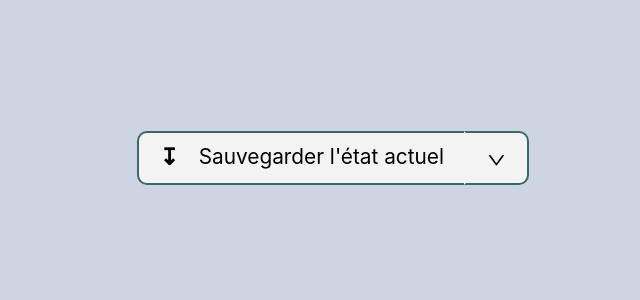
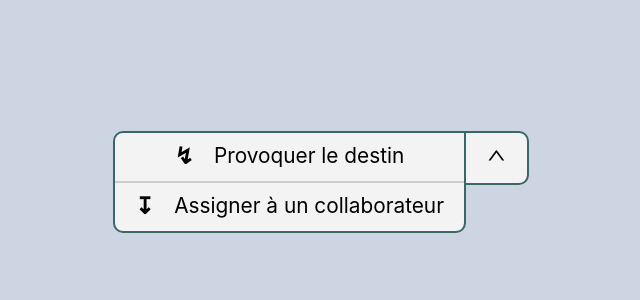
Before and after one commit to davidgolay/myComponent, a Next.js app: page / in a window 1280 px wide. Shown: the top 300 px of the page, without its empty margins (629-1269 px from the left). Built offline with nearby package versions, Linux system fonts and the light colour scheme.

Commit message:
started animation states

```diff
--- a/components/Formatters/SplitButton/SplitButton.js
+++ b/components/Formatters/SplitButton/SplitButton.js
@@ -6,9 +6,12 @@ import styles from "./customSplitButton.module.scss"
 
 const SplitButton = (props) => {
 
-    const [isUnfold, setIsUnfold] = useState(false);
+    /**
+     * Is split button state is opened/unfold or closed
+     */
+    const [isUnfold, setIsUnfold] = useState(true); //
     const [finalOptions, setFinalOptions] = useState([]);
-    const [totalOptions, setTotalOptions] = useState(0);
+    const [totalOptions, setTotalOptions] = useState(0); //Count variable of the total not disabled option
     const [selected, setSelected] = useState(0);
 
     const onClick = () => {
@@ -16,30 +19,38 @@ const SplitButton = (props) => {
     }
     //options:
 
+
     const isOptionAble = (option) => {
         let isAble = (option.able === 'true' || option.able === true)
         return isAble;
     }
 
     useEffect(() => {
-        let options_MOCK = [
-            { name: "Sauvegarder l'état actuel", icon: '↧', onClick: onClick(), able: 'true' },
+        let mock = [
+            { name: "Sauvegarder l'état actuel", icon: '↧', onClick: onClick(), able: false },
             { name: 'Provoquer le destin', icon: '↯', onClick: onClick(), able: true },
             { name: 'Exporter mon panier', icon: '↭', onClick: onClick(), able: false },
-            { name: 'Retourner produit', icon: '↩', onClick: onClick(), able: 'true' },
+            { name: 'Retourner produit', icon: '↩', onClick: onClick(), able: false },
             { name: 'Assigner à un collaborateur', icon: '↧', onClick: onClick(), able: true },
             { name: 'option Z', icon: '↧', onClick: onClick(), able: false },
         ]
         let temp = [];
-        for (const o of options_MOCK) {
-            if (isOptionAble(o)) {
-                temp.push(o)
+
+        if(selected === -1) {
+            temp.push({...mock[parseInt(selected)]})
+        }
+            for (let i=0; i<mock.length; i++) {
+                if (isOptionAble(mock[i]) && i !== parseInt(selected)) {
+                    temp.push({...mock[i]})
+                }
             }
-        }
+
+
         setFinalOptions(temp);
         setTotalOptions(temp.length)
-        console.dir(temp.length)
-    }, [])
+        console.dir(temp)
+        console.dir(selected)
+    }, [selected])
 
     return (
         <>
@@ -49,10 +60,10 @@ const SplitButton = (props) => {
                         <div className={styles.split}>
                             <>
                                 {isUnfold ?
-                                    <div style={{ totalOptions: 1 }} className={styles.buttonList}>
+                                    <div style={{ totalOptions: 1 }} className={[styles.buttonList, isUnfold ? styles.unfold : styles.fold].join(' ')}>
                                         {finalOptions.map((option, idx) => {
                                             return (
-                                                <div className={[styles.option, styles.unfold, (idx == 0 ? styles.first : undefined)].join(' ')} key={'btn_' + idx}
+                                                <div className={[styles.option, (idx == 0 ? styles.first : undefined)].join(' ')} key={'btn_' + idx}
                                                     onClick={() => {
                                                         setIsUnfold(false);
                                                         setSelected(parseInt(idx));
@@ -89,7 +100,7 @@ const SplitButton = (props) => {
                             >
                                 <div className={styles.option}>
                                     <div className={[styles.content, (!isUnfold ? styles.reversed : undefined)].join(' ')}>
-                                    <Arrow />
+                                        <Arrow />
                                     </div>
                                 </div>
                             </div>
--- a/components/Formatters/SplitButton/customSplitButton.module.scss
+++ b/components/Formatters/SplitButton/customSplitButton.module.scss
@@ -51,6 +51,7 @@ $curves: ease-out;
         width: max-content;
         box-sizing: border-box;
         overflow: hidden;
+
     }
 
     .buttonList {
@@ -60,14 +61,23 @@ $curves: ease-out;
         border-top-right-radius: 0;
         box-sizing: border-box;
         overflow: hidden;
+        transform: scaleY(0);
         background: $clr-ligth;
+        transform-origin: top;
         transition: all $delay $curves;
+
+        &.unfold{
+            transform: scale(1);
+        }
+
+        &.fold{
+            transform: scaleY(0);
+        }
+
 
         &:hover{
             box-shadow: $os $os calc($os * 4) rgba($clr-dark, 0.3);
         }
-
-
 
         .option {
             display: flex;
@@ -76,13 +86,7 @@ $curves: ease-out;
             border-bottom: $bdr-gray-fat;
             transform-origin: left;
             padding-bottom: 3px;
-            height: 50px;
             transition: all $delay $curves;
-
-            &:first-child{
-                transition: all $delay $curves;
-                transform: scale(1);
-            }
 
             &:hover {
                 border-color: transparent;
@@ -94,9 +98,13 @@ $curves: ease-out;
         }
 
         .option.unfold{
+
             transition: all $delay $curves;
-            height: 100%;
         }
+
+    }
+
+    .unfold{
 
     }
 
@@ -135,7 +143,7 @@ $curves: ease-out;
 
             .reversed{
                 transition: all $delay $curves;
-                transform: rotate(180deg);
+                transform: rotate(-180deg);
             }
 
             &:hover {
@@ -153,5 +161,12 @@ $curves: ease-out;
     .solo.list{
         border-bottom-right-radius: 0;
         cursor: col-resize;
+
+        &:before{
+            position: absolute;
+            top: 0;
+            height: 100%;
+            border: $bdr-gray-fat;
+        }
     }
 }
```
